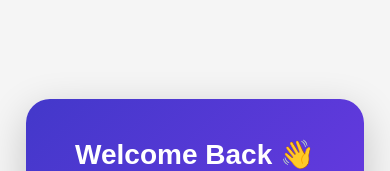
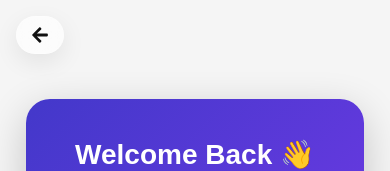
Before and after one commit to sahooaditya/React_setup_project, a React (Create React App) app: page /login in a window 390 px wide. Shown: the top 171 px of the page. Built offline with nearby package versions, Linux system fonts and the light colour scheme.

Commit message:
back buttom added login page

```diff
--- a/src/pages/Login/Login.tsx
+++ b/src/pages/Login/Login.tsx
@@ -6,6 +6,7 @@ import { useNavigate } from "react-router-dom";
 import Container from "../../components/common/Container";
 import "./login.css";
 import Space from "../../components/common/space";
+import { FaArrowLeft } from "react-icons/fa";
 
 const Login = () => {
   const [username, setUsername] = useState("");
@@ -41,6 +42,11 @@ const Login = () => {
     <Container>
       <Space size="lg" mobileSize="sm" />
       <div className="login-page">
+        {/* BACK BUTTON */}
+        <div className="back-button" onClick={() => navigate("/")}>
+          <FaArrowLeft size={18} />
+          <span>Back To Home</span>
+        </div>
         <div className="login-container">
           {/* Left Side */}
           <div className="login-left">
--- a/src/pages/Login/login.css
+++ b/src/pages/Login/login.css
@@ -24,6 +24,86 @@ body {
 /* =========================
    CONTAINER
 ========================= */
+/* =========================
+   BACK BUTTON
+========================= */
+.back-button {
+  position: absolute;
+
+  top: 30px;
+  left: 30px;
+
+  display: flex;
+  align-items: center;
+  gap: 10px;
+
+  padding: 12px 18px;
+
+  border-radius: 50px;
+
+  background: rgba(255, 255, 255, 0.65);
+
+  backdrop-filter: blur(16px);
+  -webkit-backdrop-filter: blur(16px);
+
+  border: 1px solid rgba(255, 255, 255, 0.3);
+
+  box-shadow: 0 8px 25px rgba(0, 0, 0, 0.08);
+
+  cursor: pointer;
+
+  transition: all 0.35s ease;
+
+  z-index: 20;
+}
+
+.back-button span {
+  font-size: 14px;
+  font-weight: 600;
+
+  color: #111827;
+}
+
+.back-button:hover {
+  transform: translateY(-3px);
+
+  background: linear-gradient(135deg, #4f46e5, #7c3aed);
+
+  color: white;
+}
+
+.back-button:hover span {
+  color: white;
+}
+
+/* =========================
+   RESPONSIVE
+========================= */
+@media (max-width: 768px) {
+  .back-button {
+    top: 20px;
+    left: 20px;
+
+    padding: 10px 16px;
+  }
+
+  .back-button span {
+    font-size: 13px;
+  }
+}
+
+@media (max-width: 480px) {
+  .back-button {
+    top: 16px;
+    left: 16px;
+
+    padding: 9px 14px;
+  }
+
+  .back-button span {
+    display: none;
+  }
+}
 .login-container {
   width: 100%;
   max-width: 1100px;
```
